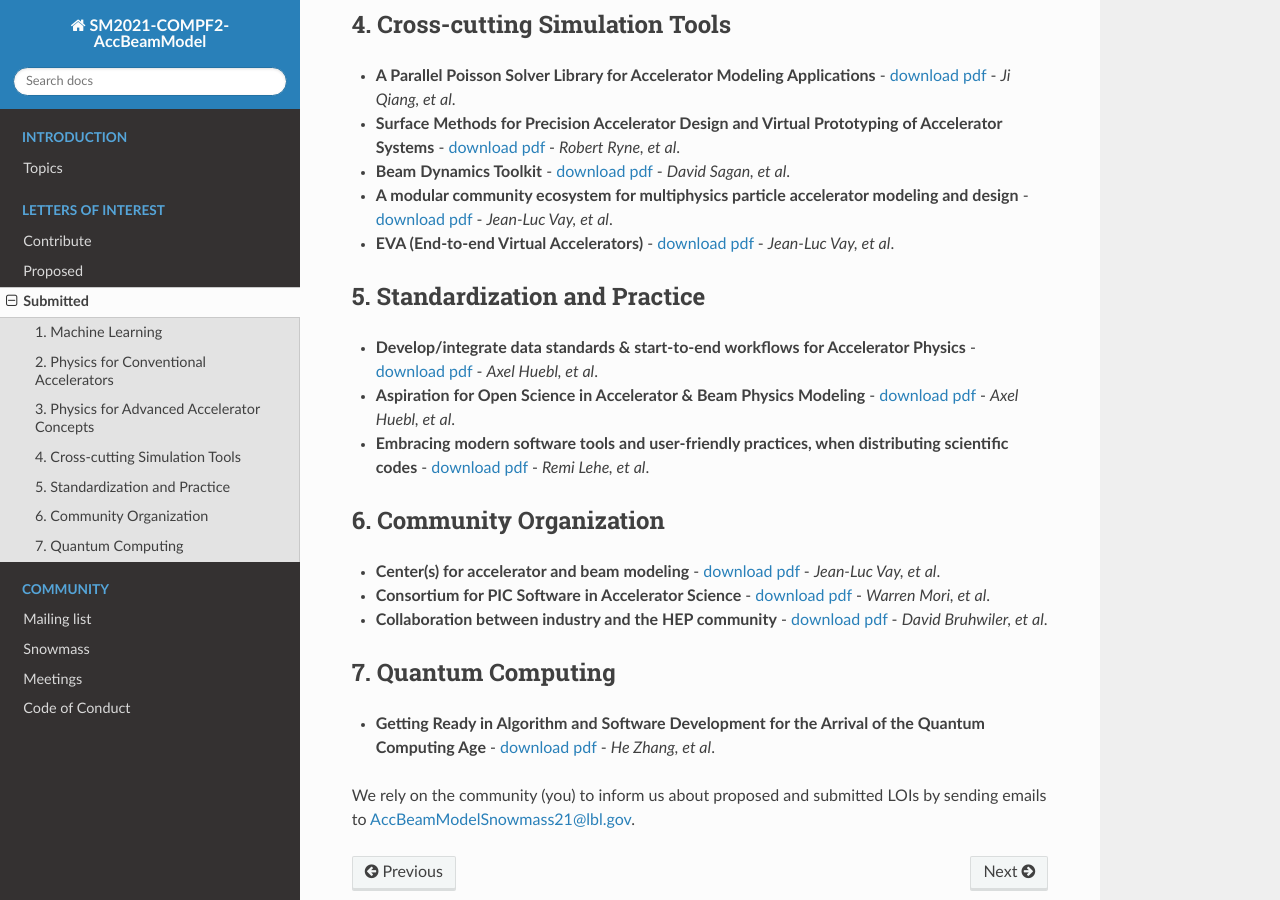
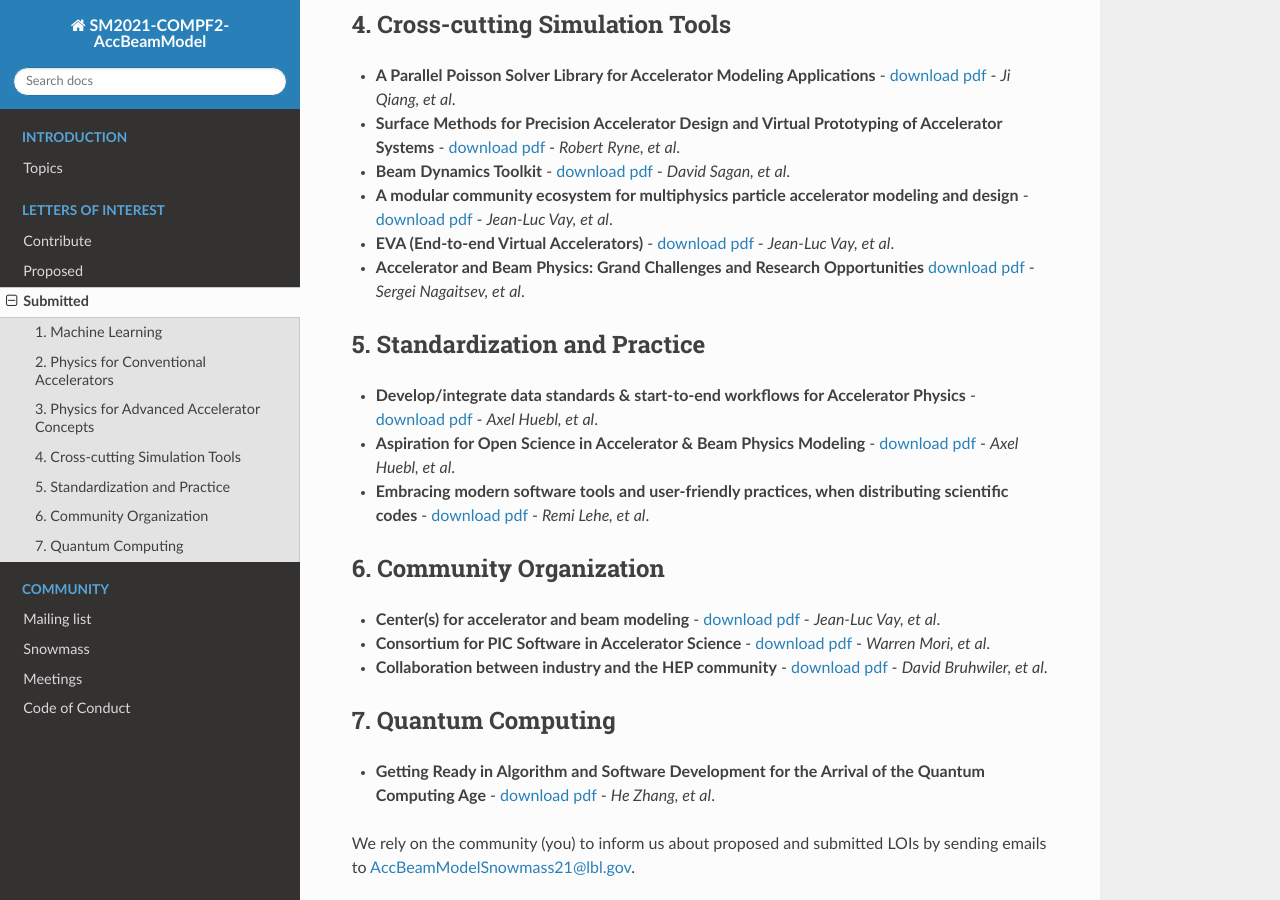
Before and after one commit to snowmass-compf2-accbeammodel/snowmass-compf2-accbeammodel.github.io, a Sphinx documentation site: the page built from docs/source/loi/submitted.rst, in a window 1280 px wide and 900 px high, scrolled down 920 px. Built offline with Sphinx 7.4.7 and the Read the Docs theme 2.0.0, drawn with Linux system fonts in a browser that asks for light colours.

Commit message:
Updated list.

```diff
--- a/docs/source/loi/submitted.rst
+++ b/docs/source/loi/submitted.rst
@@ -45,6 +45,8 @@ Submitted
 
 - **EVA (End-to-end Virtual Accelerators)** - `download pdf <https://www.snowmass21.org/docs/files/summaries/CompF/SNOWMASS21-CompF2_CompF0-AF1_AF0_Vay-067.pdf>`__ - *Jean-Luc Vay, et al*.
 
+- **Accelerator and Beam Physics: Grand Challenges and Research Opportunities** `download pdf <https://www.snowmass21.org/docs/files/summaries/AF/SNOWMASS21-AF1_AF7_S_Nagaitsev-056.pdf>`__ - *Sergei Nagaitsev, et al*.
+
 5. Standardization and Practice
 -------------------------------
 - **Develop/integrate data standards & start-to-end workflows for Accelerator Physics** - `download pdf <https://www.snowmass21.org/docs/files/summaries/CompF/SNOWMASS21-CompF2_CompF7-AF1_AF0_Huebl-079.pdf>`__ - *Axel Huebl, et al*.
```
